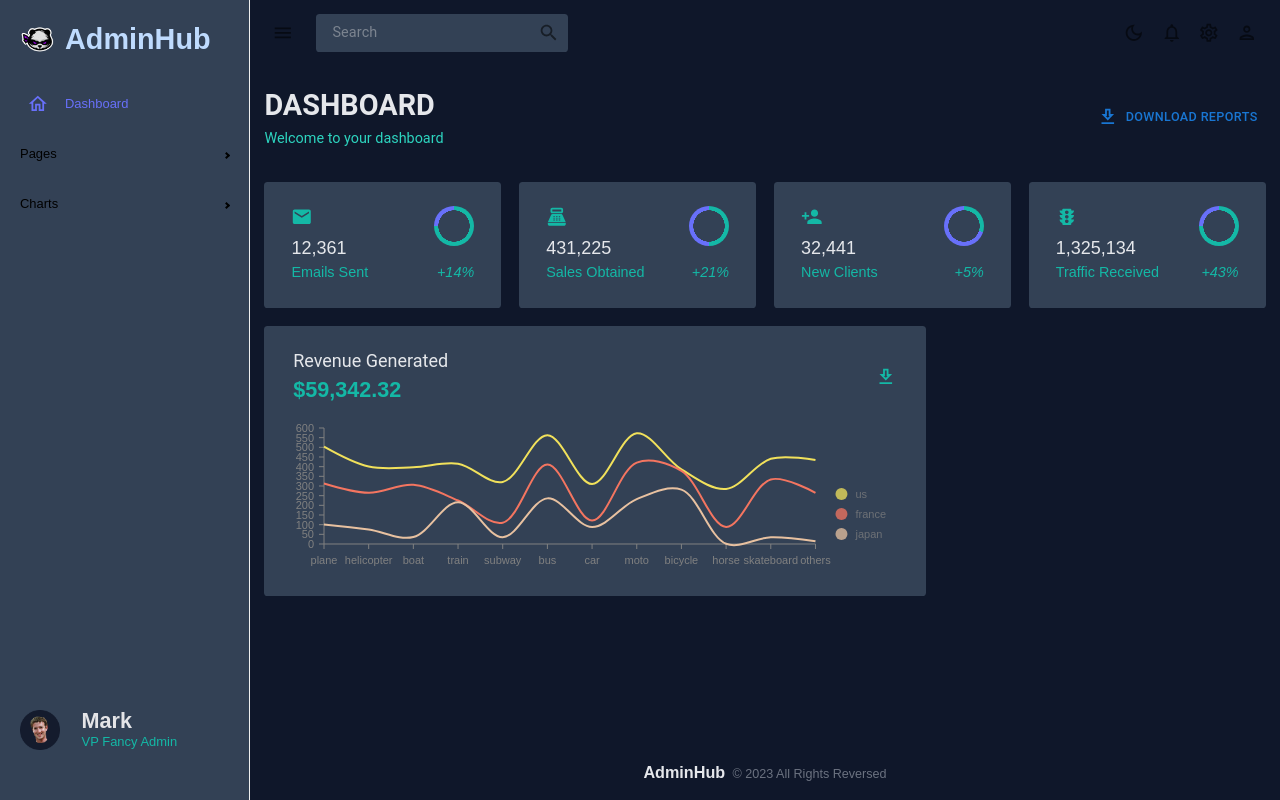
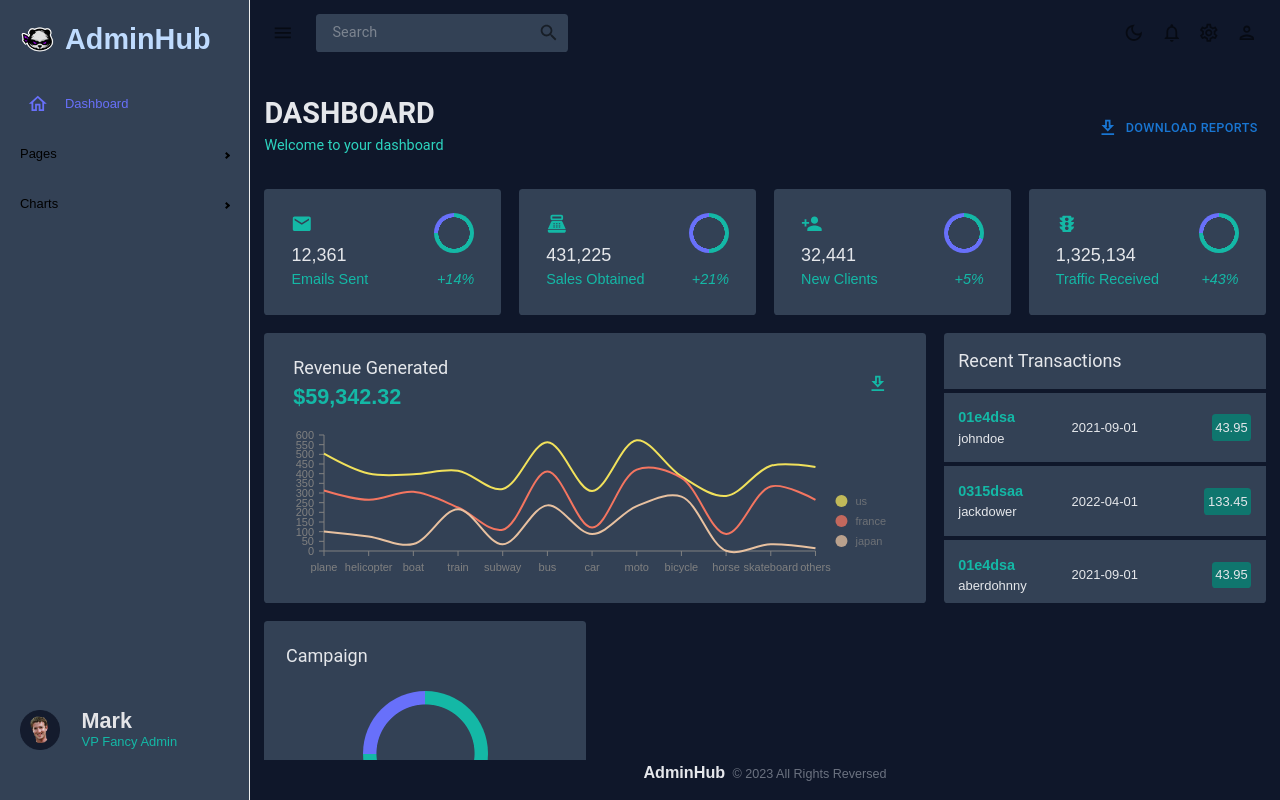
Before and after one commit to dexter2k8/complete-dashboard-nextjs, a Next.js app: page / in a window 1280 px wide. Built offline with nearby package versions, Linux system fonts and the light colour scheme.

Commit message:
created row 2

```diff
--- a/src/components/Header.tsx
+++ b/src/components/Header.tsx
@@ -9,7 +9,7 @@ interface IHeaderProps {
 function Header({ title, subtitle }: IHeaderProps) {
   const { isDark } = useContext(MenuContext);
   return (
-    <div className="my-9">
+    <div className="mb-9 mt-7">
       <h2 className={`font-['Roboto'] font-bold leading-tight" ${isDark ? "text-gray-200" : "text-gray-700"}`}>
         {title}
       </h2>
--- a/src/features/Layout.tsx
+++ b/src/features/Layout.tsx
@@ -23,7 +23,7 @@ function Layout({ children }: ILayoutProps) {
         <ProSidebar />
         <div className={`h-screen w-full flex flex-col p-4 ${isDark ? "bg-slate-900" : "bg-slate-100"} duration-300`}>
           <Navbar />
-          <main className="flex-grow">{children}</main>
+          <main className="flex-grow overflow-auto">{children}</main>
           <Footer />
         </div>
       </div>
--- a/src/features/Navbar.tsx
+++ b/src/features/Navbar.tsx
@@ -15,7 +15,7 @@ function Navbar() {
   const { isDark, setIsDark } = useContext(MenuContext);
   const { collapseSidebar } = useProSidebar();
   return (
-    <div className="flex items-center gap-2 sm:justify-between flex-col sm:flex-row">
+    <div className="flex items-center gap-2 sm:justify-between flex-col sm:flex-row pb-4">
       <div className="flex gap-4">
         <IconButton onClick={() => collapseSidebar()}>
           <MenuOutlinedIcon />
--- a/src/mock/mockData.ts
+++ b/src/mock/mockData.ts
@@ -133,6 +133,57 @@ export const mockDataTeam = [
     paid: 183.32,
     date: "01/19/2022",
     access: "admin",
+  },
+];
+
+export const mockTransactions = [
+  {
+    txId: "01e4dsa",
+    user: "johndoe",
+    date: "2021-09-01",
+    cost: "43.95",
+  },
+  {
+    txId: "0315dsaa",
+    user: "jackdower",
+    date: "2022-04-01",
+    cost: "133.45",
+  },
+  {
+    txId: "01e4dsa",
+    user: "aberdohnny",
+    date: "2021-09-01",
+    cost: "43.95",
+  },
+  {
+    txId: "51034szv",
+    user: "goodmanave",
+    date: "2022-11-05",
+    cost: "200.95",
+  },
+  {
+    txId: "0a123sb",
+    user: "stevebower",
+    date: "2022-11-02",
+    cost: "13.55",
+  },
+  {
+    txId: "01e4dsa",
+    user: "aberdohnny",
+    date: "2021-09-01",
+    cost: "43.95",
+  },
+  {
+    txId: "120s51a",
+    user: "wootzifer",
+    date: "2019-04-15",
+    cost: "24.20",
+  },
+  {
+    txId: "0315dsaa",
+    user: "jackdower",
+    date: "2022-04-01",
+    cost: "133.45",
   },
 ];
 
--- a/src/pages/index.tsx
+++ b/src/pages/index.tsx
@@ -1,5 +1,6 @@
 import Header from "@/components/Header";
 import { Button } from "@mui/material";
+import IconButton from "@/components/IconButton";
 import { memo, useContext } from "react";
 import DownloadOutlinedIcon from "@mui/icons-material/DownloadOutlined";
 import EmailIcon from "@mui/icons-material/Email";
@@ -9,6 +10,8 @@ import TrafficIcon from "@mui/icons-material/Traffic";
 import { MenuContext } from "@/hook/menuContext";
 import StatBox from "@/components/StatBox";
 import ChartLine from "@/features/ChartLine";
+import { mockTransactions } from "@/mock/mockData";
+import ProgressCircle from "@/components/ProgressCircle";
 
 function Home() {
   const { isDark } = useContext(MenuContext);
@@ -22,6 +25,7 @@ function Home() {
         </Button>
       </div>
       <div className="grid grid-cols-12 auto-rows-[8.75rem] gap-5">
+        {/* ROW 1 */}
         <div className={`flex place-items-center col-span-3 rounded ${isDark ? "bg-slate-700" : "bg-slate-300"}`}>
           <StatBox
             title="12,361"
@@ -66,15 +70,63 @@ function Home() {
               <h4 className={`font-['Roboto'] ${isDark ? "text-gray-200" : "text-gray-800"}`}>Revenue Generated</h4>
               <h3 className={`font-bold ${isDark ? "text-teal-500" : "text-teal-700"}`}>$59,342.32</h3>
             </div>
-            <div>
+            <IconButton>
               <DownloadOutlinedIcon className={`text-3xl ${isDark ? "text-teal-500" : "text-teal-700"}`} />
-            </div>
+            </IconButton>
           </div>
           <div className="h-60 -mt-8">
             <ChartLine isDashboard={false} />
           </div>
         </div>
-        <div className="col-span-4"></div>
+        <div
+          className={`col-span-4 row-span-2 overflow-auto rounded grid grid-cols-3 ${
+            isDark ? "bg-slate-700" : "bg-slate-300"
+          }`}
+        >
+          <h4
+            className={`font-['Roboto'] border-b-4 p-4 col-span-3 ${
+              isDark ? "text-gray-200 border-slate-900" : "text-gray-800 border-slate-100"
+            }`}
+          >
+            Recent Transactions
+          </h4>
+          {mockTransactions.map((el, i) => (
+            <>
+              <div
+                className={`border-b-4 p-4 ${
+                  isDark ? "text-gray-200 border-slate-900" : "text-gray-800 border-slate-100"
+                }`}
+              >
+                <h5 className={`font-bold ${isDark ? "text-teal-500" : "text-teal-700"}`}>{el.txId}</h5>
+                <p>{el.user}</p>
+              </div>
+              <span
+                className={`border-b-4 p-4 flex items-center justify-center ${
+                  isDark ? "text-gray-200 border-slate-900" : "text-gray-800 border-slate-100"
+                }`}
+              >
+                {el.date}
+              </span>
+              <div
+                className={`border-b-4 p-4 flex items-center justify-end ${
+                  isDark ? "text-gray-200 border-slate-900" : "text-gray-800 border-slate-100"
+                }`}
+              >
+                <span className={`p-1 rounded ${isDark ? "bg-teal-700" : "bg-teal-500"}`}>{el.cost}</span>
+              </div>
+            </>
+          ))}
+        </div>
+
+        {/* ROW 3 */}
+        <div className={`col-span-4 row-span-2 p-6 rounded ${isDark ? "bg-slate-700" : "bg-slate-300"}`}>
+          <h4 className={`font-['Roboto'] ${isDark ? "text-gray-200" : "text-gray-800"}`}>Campaign</h4>
+          <div className="mt-6 flex flex-col items-center">
+            <ProgressCircle size={125} />
+            <h5 className={`mt-4 ${isDark ? "text-teal-500" : "text-teal-700"}`}>$48,352 revenue generated</h5>
+            <p className={isDark ? "text-gray-200" : "text-gray-800"}>Includes extra misc expenditures and costs</p>
+          </div>
+        </div>
       </div>
     </>
   );
```
